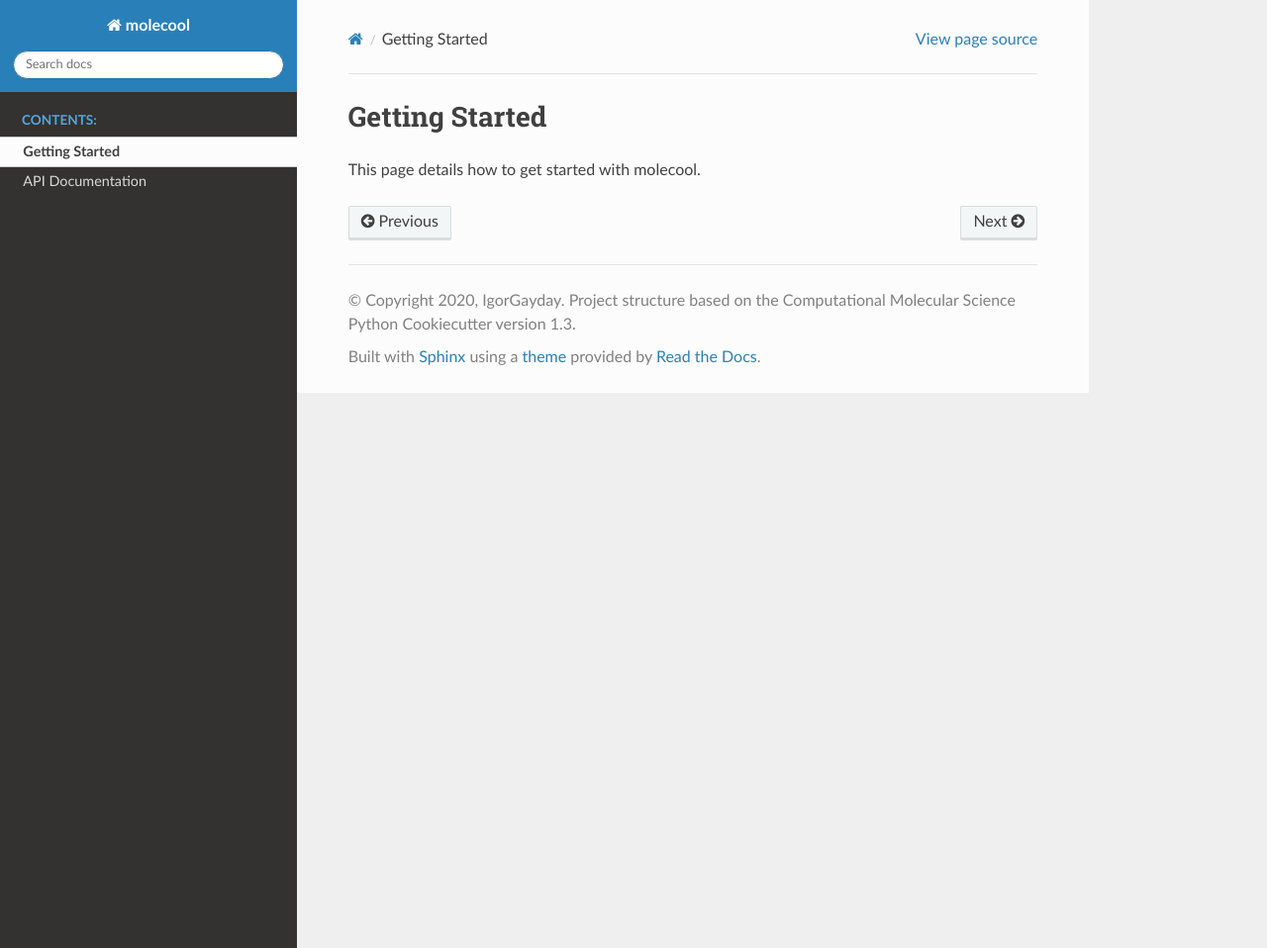
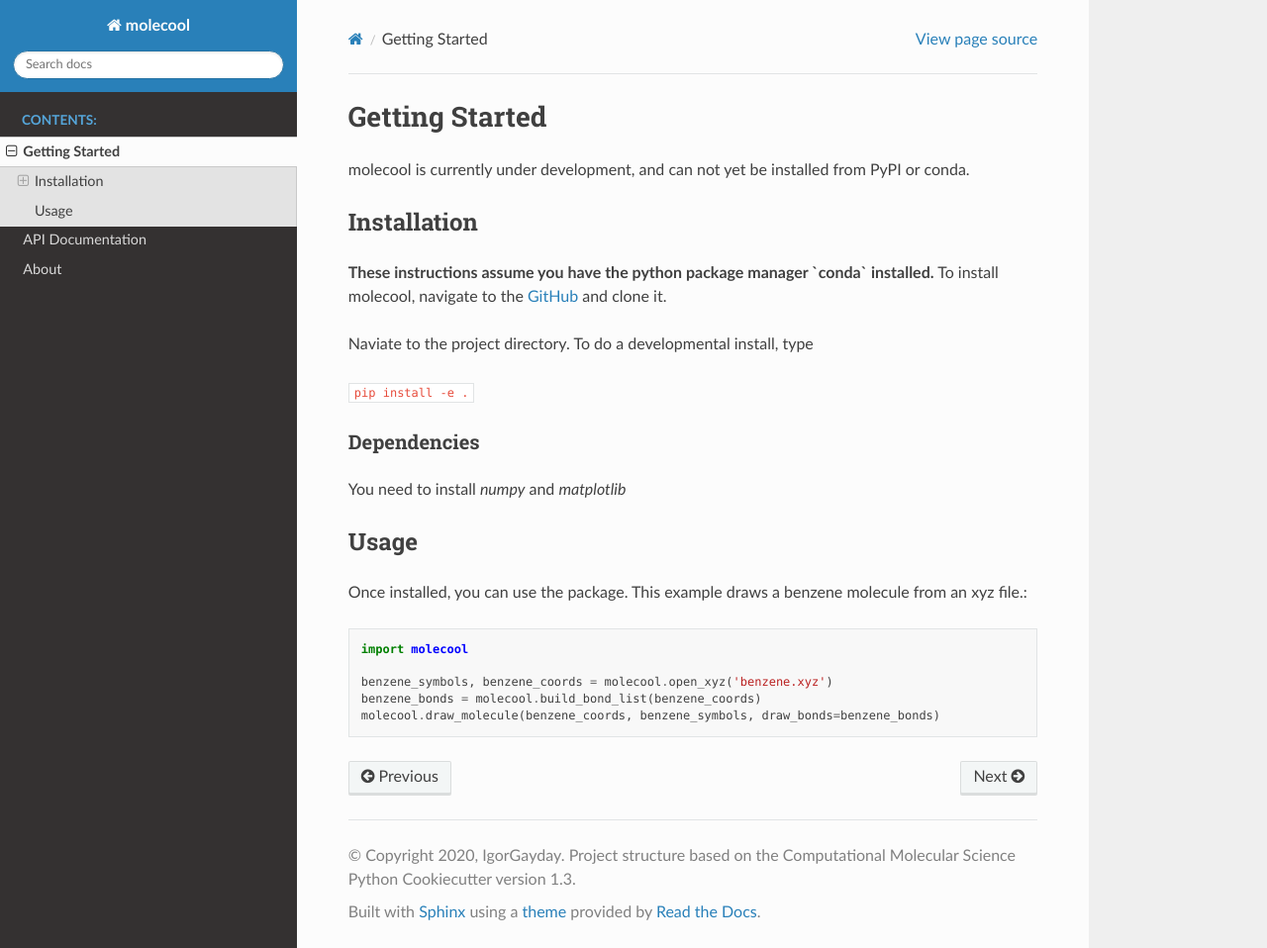
Before and after one commit to IgorGayday/molecool, a Sphinx documentation site: the page built from docs/getting_started.rst, in a window 1280 px wide and 958 px high. Shown: the whole window at 99% size. Built offline with Sphinx 7.4.7 and the Read the Docs theme 2.0.0, drawn with Linux system fonts in a browser that asks for light colours; the version number could not be read and is left out.

Commit message:
Updated docs

```diff
--- /dev/null
+++ b/docs/about.rst
@@ -0,0 +1,5 @@
+About
+=====
+This project is created as a part of MolSSI Best Practices Workshop.
+
+See `molssi.org <http://www.molssi.org>`_.
--- a/docs/api.rst
+++ b/docs/api.rst
@@ -5,3 +5,6 @@ API Documentation
    :toctree: autosummary
 
    molecool.canvas
+   molecool.calculate_distance
+   molecool.calculate_angle
+   molecool.calculate_center_of_mass
--- /dev/null
+++ b/docs/autosummary/molecool.calculate_angle.rst
@@ -0,0 +1,6 @@
+molecool.calculate\_angle
+=========================
+
+.. currentmodule:: molecool
+
+.. autofunction:: calculate_angle
--- /dev/null
+++ b/docs/autosummary/molecool.calculate_center_of_mass.rst
@@ -0,0 +1,6 @@
+molecool.calculate\_center\_of\_mass
+====================================
+
+.. currentmodule:: molecool
+
+.. autofunction:: calculate_center_of_mass
--- /dev/null
+++ b/docs/autosummary/molecool.calculate_distance.rst
@@ -0,0 +1,6 @@
+molecool.calculate\_distance
+============================
+
+.. currentmodule:: molecool
+
+.. autofunction:: calculate_distance
--- /dev/null
+++ b/docs/autosummary/molecool.canvas.rst
@@ -0,0 +1,6 @@
+molecool.canvas
+===============
+
+.. currentmodule:: molecool
+
+.. autofunction:: canvas
--- a/docs/getting_started.rst
+++ b/docs/getting_started.rst
@@ -1,4 +1,27 @@
 Getting Started
 ===============
+molecool is currently under development, and can not yet be installed from PyPI
+or conda.
 
-This page details how to get started with molecool.
+Installation
+------------
+**These instructions assume you have the python package manager `conda` installed.**
+To install molecool, navigate to the `GitHub <https://www.github.com/IgorGayday/molecool>`_ and clone it.
+
+Naviate to the project directory. To do a developmental install, type
+
+``pip install -e .``
+
+Dependencies
+^^^^^^^^^^^^
+You need to install `numpy` and `matplotlib`
+
+Usage
+-----
+Once installed, you can use the package. This example draws a benzene molecule from an xyz file.::
+
+    import molecool
+
+    benzene_symbols, benzene_coords = molecool.open_xyz('benzene.xyz')
+    benzene_bonds = molecool.build_bond_list(benzene_coords)
+    molecool.draw_molecule(benzene_coords, benzene_symbols, draw_bonds=benzene_bonds)
--- a/docs/index.rst
+++ b/docs/index.rst
@@ -5,6 +5,9 @@
 
 Welcome to molecool's documentation!
 =========================================================
+molecool is a Python package designed to read in, perfom analysis,
+and visualize molecular coordinates. The file formats `xyz` and `pdb` are
+currently supported.
 
 .. toctree::
    :maxdepth: 2
@@ -12,7 +15,7 @@ Welcome to molecool's documentation!
 
    getting_started
    api
-
+   about
 
 
 Indices and tables
```
Also changed, not shown: docs/.readthedocs.yml (added, +15 -0 lines), docs/doc_env.yaml (added, +14 -0 lines), 3 other files.
